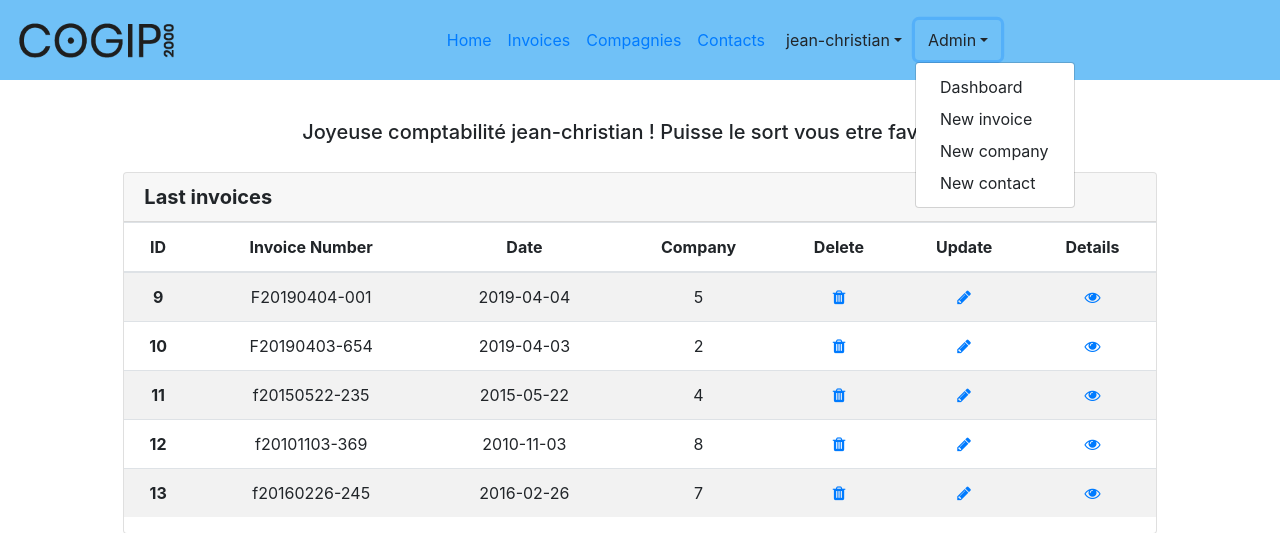
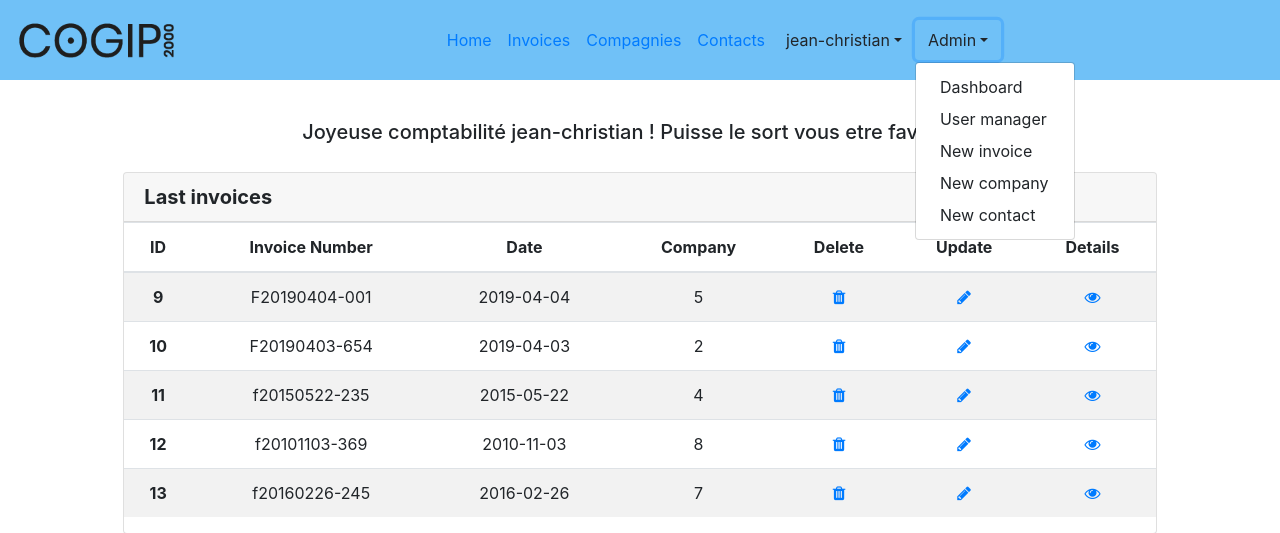
Before and after one commit to notfrancoistm/COGIP-App, a PHP site: page / in a window 1280 px wide, after a click on "Admin". Shown: the top 533 px of the page. Run offline with PHP 8.4, Linux system fonts and the light colour scheme; a user stored in the database is signed in; data comes from the database, SQL or seed files in the repository.

Commit message:
small changes

```diff
--- a/view/component/menu-component.php
+++ b/view/component/menu-component.php
@@ -24,6 +24,7 @@
         <button type="button" class="btn dropdown-toggle" data-toggle="dropdown" aria-haspopup="true" aria-expanded="false">Admin</button>
           <div class="dropdown-menu" aria-labelledby="navbarDropdownMenuLink">
             <a class="dropdown-item" href="?page=dashboard">Dashboard</a>
+            <a class="dropdown-item" href="?page=user-manager">User manager</a>
             <a class="dropdown-item" href="?page=invoices-create">New invoice</a>
             <a class="dropdown-item" href="?page=compagnies-create">New company</a>
             <a class="dropdown-item" href="?page=contacts-create">New contact</a>
```
